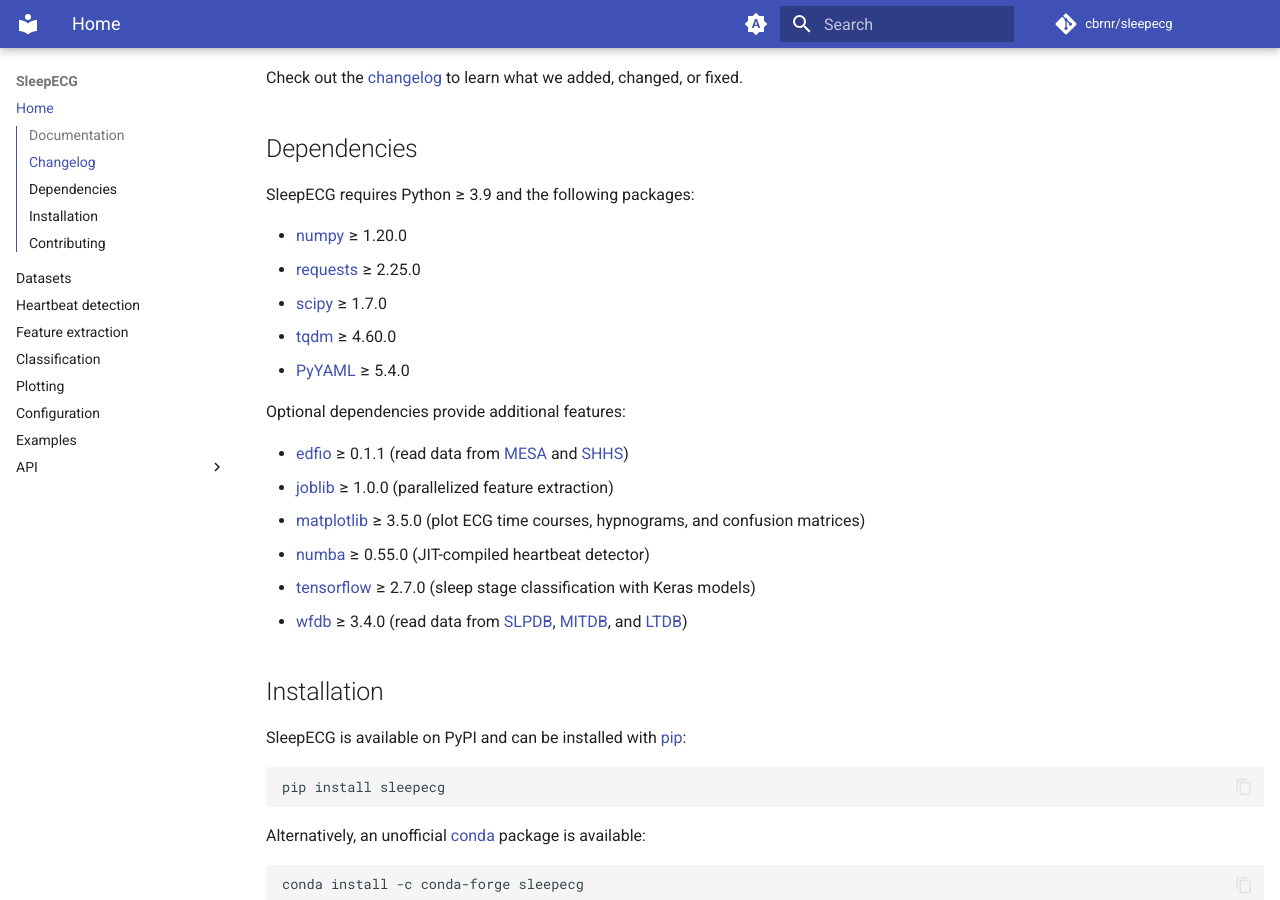
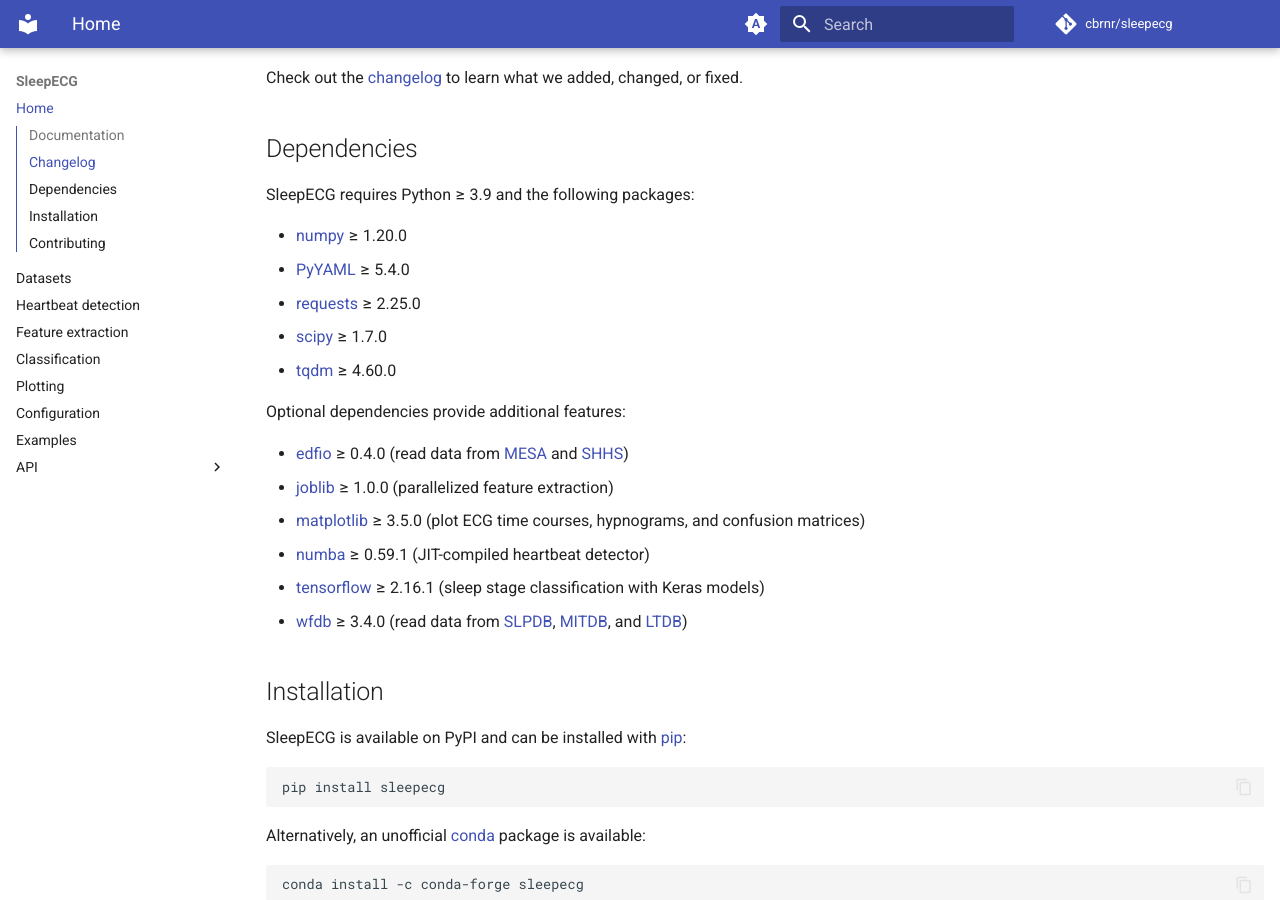
Before and after one commit to cbrnr/sleepecg, an MkDocs documentation site: the page built from docs/index.md, in a window 1280 px wide and 900 px high, scrolled down 482 px. Built offline with MkDocs 1.6.1 and Material for MkDocs 9.7.7, drawn with Linux system fonts in a browser that asks for light colours; comment, search, counter and statistics services are not loaded.

Commit message:
Bump Tensorflow (and other deps) (#218)

```diff
--- a/docs/index.md
+++ b/docs/index.md
@@ -15,18 +15,18 @@
 SleepECG requires Python ≥ 3.9 and the following packages:
 
 - [numpy](https://numpy.org/) ≥ 1.20.0
+- [PyYAML](https://pyyaml.org/) ≥ 5.4.0
 - [requests](https://requests.readthedocs.io/en/latest/) ≥ 2.25.0
 - [scipy](https://scipy.org/) ≥ 1.7.0
 - [tqdm](https://tqdm.github.io/) ≥ 4.60.0
-- [PyYAML](https://pyyaml.org/) ≥ 5.4.0
 
 Optional dependencies provide additional features:
 
-- [edfio](https://github.com/the-siesta-group/edfio/) ≥ 0.1.1 (read data from [MESA](https://sleepdata.org/datasets/mesa) and [SHHS](https://sleepdata.org/datasets/shhs))
+- [edfio](https://github.com/the-siesta-group/edfio/) ≥ 0.4.0 (read data from [MESA](https://sleepdata.org/datasets/mesa) and [SHHS](https://sleepdata.org/datasets/shhs))
 - [joblib](https://joblib.readthedocs.io/en/latest/) ≥ 1.0.0 (parallelized feature extraction)
 - [matplotlib](https://matplotlib.org/) ≥ 3.5.0 (plot ECG time courses, hypnograms, and confusion matrices)
-- [numba](https://numba.pydata.org/) ≥ 0.55.0 (JIT-compiled heartbeat detector)
-- [tensorflow](https://www.tensorflow.org/) ≥ 2.7.0 (sleep stage classification with Keras models)
+- [numba](https://numba.pydata.org/) ≥ 0.59.1 (JIT-compiled heartbeat detector)
+- [tensorflow](https://www.tensorflow.org/) ≥ 2.16.1 (sleep stage classification with Keras models)
 - [wfdb](https://github.com/MIT-LCP/wfdb-python/) ≥ 3.4.0 (read data from [SLPDB](https://physionet.org/content/slpdb), [MITDB](https://physionet.org/content/mitdb), and [LTDB](https://physionet.org/content/ltdb))
 
 ## Installation
```
Also changed, not shown: README.md (+3 -3 lines), docs/examples.md (+2 -2 lines), pyproject.toml (+5 -5 lines).
